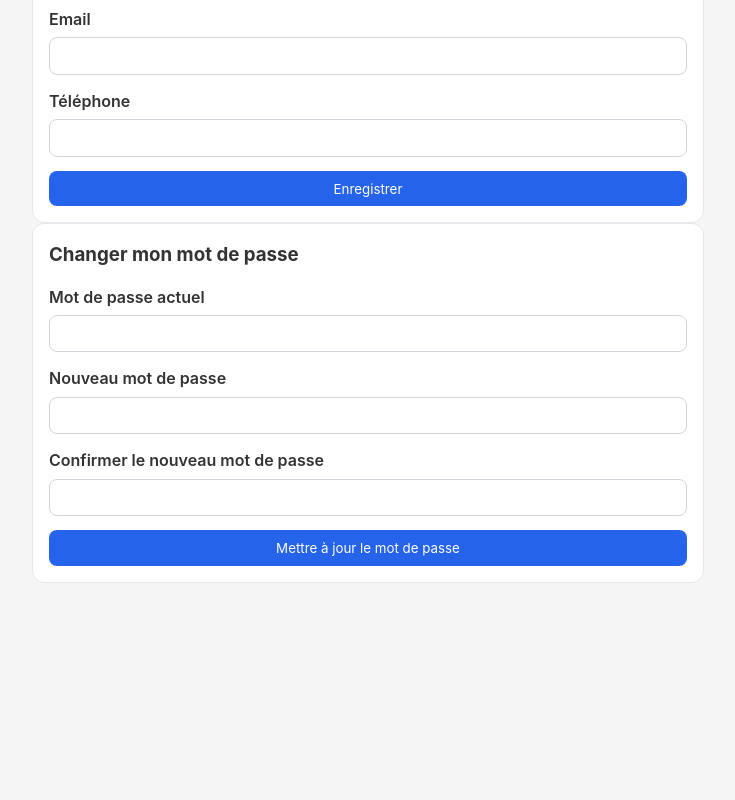
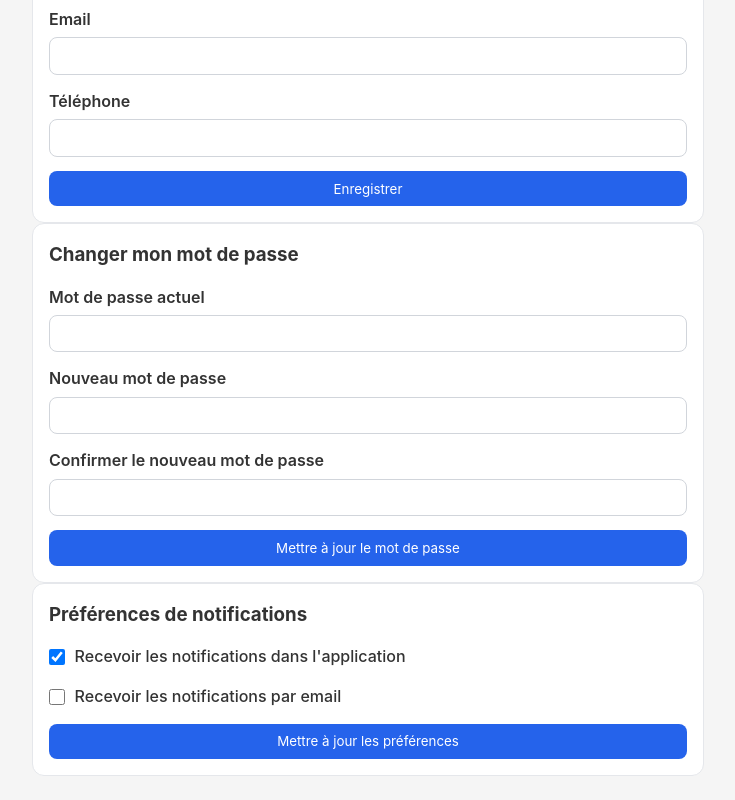
Before and after one commit to alaignegnokoua/supra-banking-front, an Angular app: page /profil in a window 1280 px wide. Shown: the part 303-1103 px from the top of the page, without its empty margins (272-1007 px from the left). Before the commit the page ends 910 px from the top, so only its background shows below. Built offline with nearby package versions, Linux system fonts and the light colour scheme; no server answers; sample sign-in values are in the browser's storage.

Commit message:
J'ajoute les paramètres de notifications dans le profil

```diff
--- a/src/app/core/services/auth.service.ts
+++ b/src/app/core/services/auth.service.ts
@@ -33,6 +33,8 @@ export interface CurrentUser {
   clientPrenom?: string;
   clientEmail?: string;
   clientTelephone?: string;
+  notificationsInAppEnabled?: boolean;
+  notificationsEmailEnabled?: boolean;
 }
 
 export interface UpdateProfileRequest {
@@ -45,6 +47,11 @@ export interface UpdateProfileRequest {
 export interface ChangePasswordRequest {
   currentPassword: string;
   newPassword: string;
+}
+
+export interface UpdateNotificationPreferencesRequest {
+  notificationsInAppEnabled: boolean;
+  notificationsEmailEnabled: boolean;
 }
 
 @Injectable({
@@ -107,6 +114,12 @@ export class AuthService {
     return this.http.put<void>(`${this.API_URL}/me/password`, request);
   }
 
+  updateNotificationPreferences(request: UpdateNotificationPreferencesRequest): Observable<CurrentUser> {
+    return this.http.put<CurrentUser>(`${this.API_URL}/me/preferences`, request).pipe(
+      tap((user) => this.currentUserSubject.next(user))
+    );
+  }
+
   getToken(): string | null {
     return localStorage.getItem('auth_token');
   }
--- a/src/app/features/profile/profile.component.html
+++ b/src/app/features/profile/profile.component.html
@@ -72,4 +72,25 @@
       {{ passwordLoading ? 'Mise à jour...' : 'Mettre à jour le mot de passe' }}
     </button>
   </form>
+
+  <form [formGroup]="preferencesForm" (ngSubmit)="submitPreferences()" class="profile-card">
+    <h3>Préférences de notifications</h3>
+
+    <label class="checkbox-field">
+      <input type="checkbox" formControlName="notificationsInAppEnabled" />
+      <span>Recevoir les notifications dans l'application</span>
+    </label>
+
+    <label class="checkbox-field">
+      <input type="checkbox" formControlName="notificationsEmailEnabled" />
+      <span>Recevoir les notifications par email</span>
+    </label>
+
+    <div *ngIf="preferencesError" class="alert alert-error">{{ preferencesError }}</div>
+    <div *ngIf="preferencesSuccess" class="alert alert-success">{{ preferencesSuccess }}</div>
+
+    <button class="btn btn-primary" type="submit" [disabled]="preferencesLoading">
+      {{ preferencesLoading ? 'Mise à jour...' : 'Mettre à jour les préférences' }}
+    </button>
+  </form>
 </div>
--- a/src/app/features/profile/profile.component.scss
+++ b/src/app/features/profile/profile.component.scss
@@ -32,6 +32,20 @@
     border: 1px solid #d1d5db;
     border-radius: 8px;
     padding: 0.6rem;
+  }
+
+  .checkbox-field {
+    display: flex;
+    align-items: center;
+    gap: 0.6rem;
+    font-weight: 500;
+
+    input[type='checkbox'] {
+      width: 1rem;
+      height: 1rem;
+      padding: 0;
+      border-radius: 4px;
+    }
   }
 
   small {
--- a/src/app/features/profile/profile.component.ts
+++ b/src/app/features/profile/profile.component.ts
@@ -18,6 +18,9 @@ export class ProfileComponent implements OnInit {
   passwordLoading = false;
   passwordSuccess: string | null = null;
   passwordError: string | null = null;
+  preferencesLoading = false;
+  preferencesSuccess: string | null = null;
+  preferencesError: string | null = null;
 
   readonly form = this.fb.nonNullable.group({
     nom: ['', [Validators.required, Validators.maxLength(100)]],
@@ -30,6 +33,11 @@ export class ProfileComponent implements OnInit {
     currentPassword: ['', [Validators.required]],
     newPassword: ['', [Validators.required, Validators.minLength(6)]],
     confirmPassword: ['', [Validators.required]]
+  });
+
+  readonly preferencesForm = this.fb.nonNullable.group({
+    notificationsInAppEnabled: [true],
+    notificationsEmailEnabled: [false]
   });
 
   constructor(
@@ -48,6 +56,11 @@ export class ProfileComponent implements OnInit {
         prenom: user.clientPrenom ?? '',
         email: user.clientEmail ?? user.email ?? '',
         telephone: user.clientTelephone ?? ''
+      });
+
+      this.preferencesForm.patchValue({
+        notificationsInAppEnabled: user.notificationsInAppEnabled ?? true,
+        notificationsEmailEnabled: user.notificationsEmailEnabled ?? false
       });
     });
 
@@ -114,4 +127,26 @@ export class ProfileComponent implements OnInit {
       }
     });
   }
+
+  submitPreferences(): void {
+    this.preferencesSuccess = null;
+    this.preferencesError = null;
+
+    this.preferencesLoading = true;
+    const value = this.preferencesForm.getRawValue();
+
+    this.authService.updateNotificationPreferences({
+      notificationsInAppEnabled: value.notificationsInAppEnabled,
+      notificationsEmailEnabled: value.notificationsEmailEnabled
+    }).subscribe({
+      next: () => {
+        this.preferencesLoading = false;
+        this.preferencesSuccess = 'Préférences de notifications mises à jour';
+      },
+      error: (err) => {
+        this.preferencesLoading = false;
+        this.preferencesError = err?.error?.message || 'Échec de mise à jour des préférences';
+      }
+    });
+  }
 }
```
